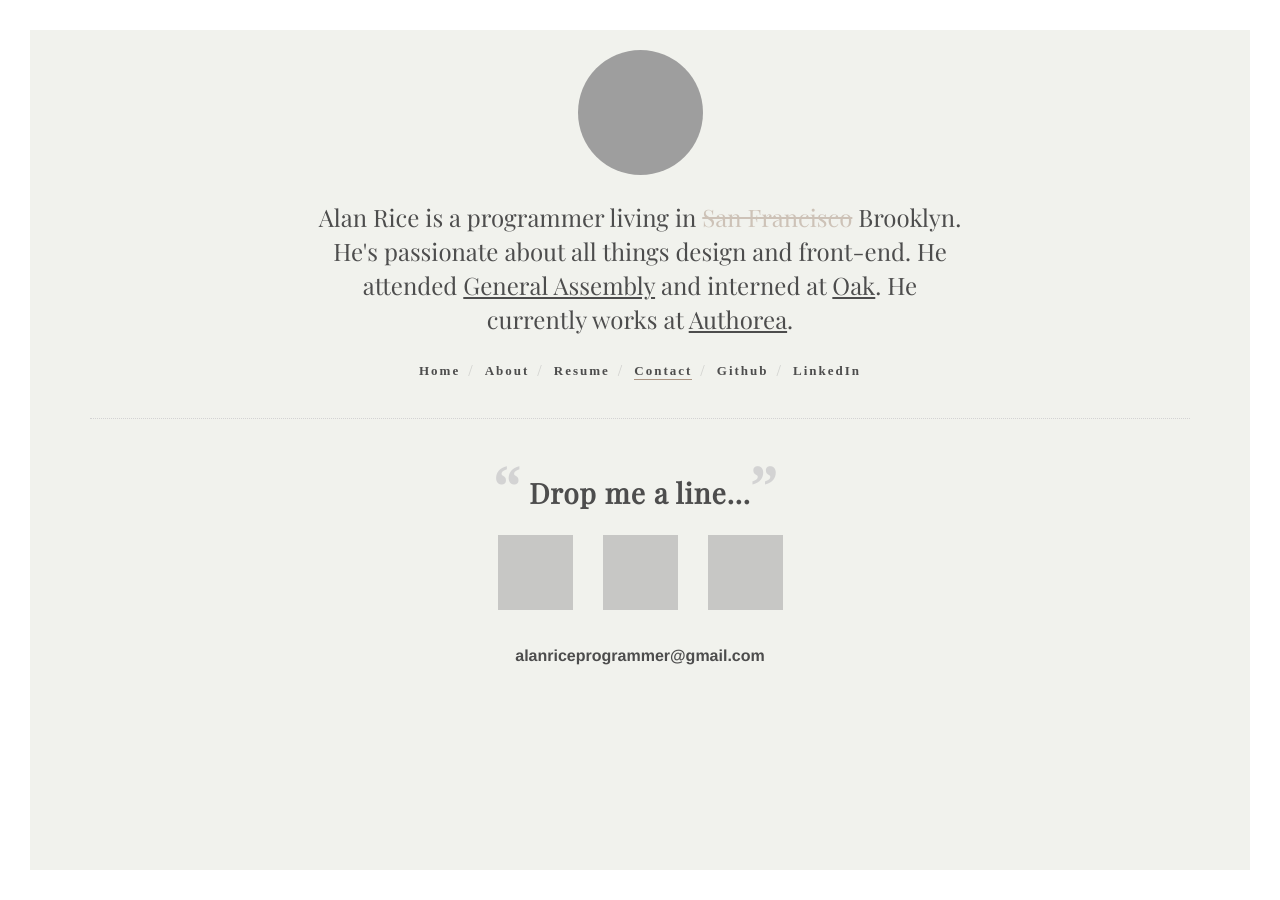
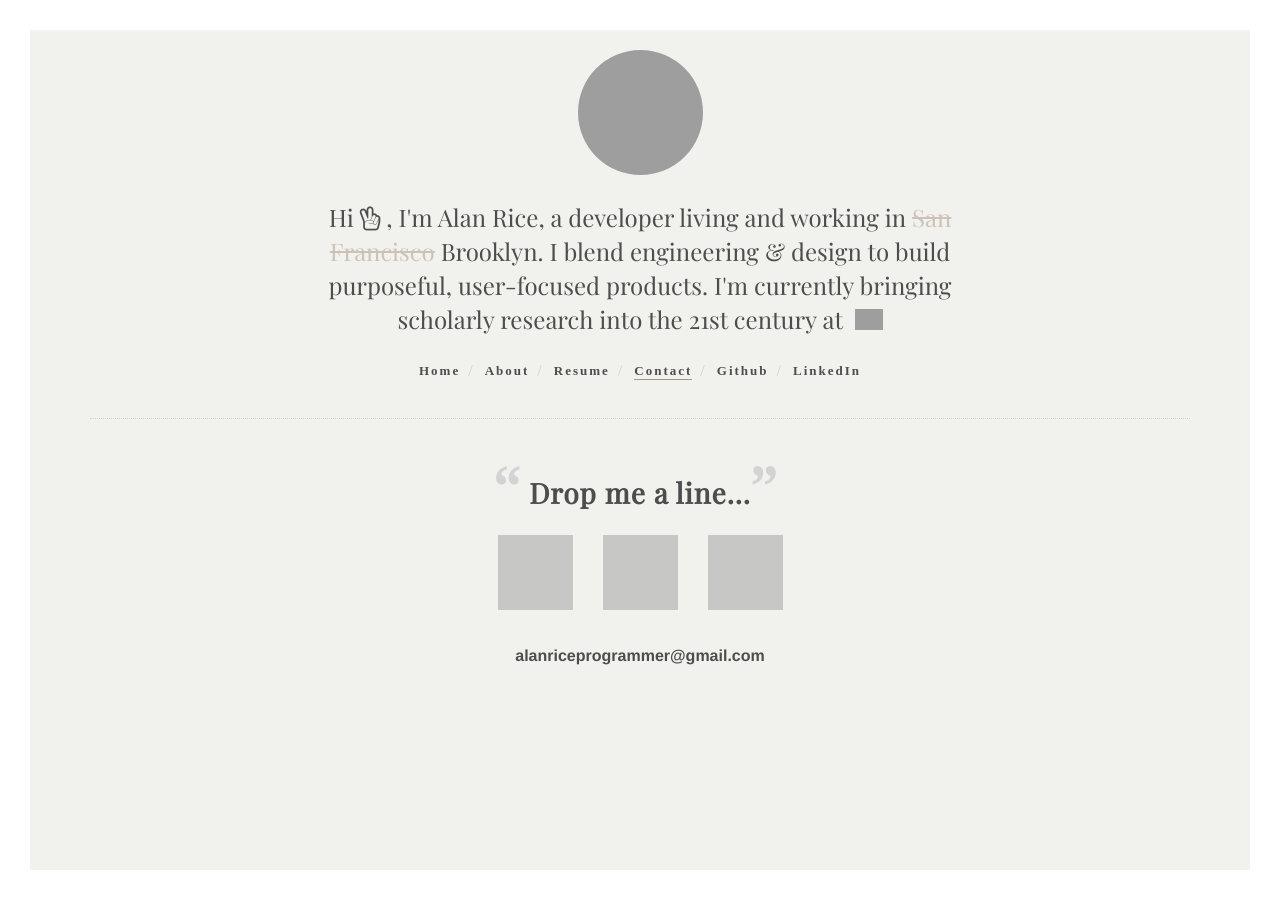
Before and after one commit to vaprdev/AlanRice.me, a Jekyll site: the page built from contact.markdown, in a window 1280 px wide. Built offline with Jekyll 4.4.1, drawn with Linux system fonts in a browser that asks for light colours; grey boxes are pictures that could not be loaded.

Commit message:
cleanup and refactor header

```diff
--- a/_includes/header.html
+++ b/_includes/header.html
@@ -3,9 +3,8 @@
     <a class="carl_wrap" href="http://carlburton.tumblr.com" target="_blank"></a>
   </div>
   <div class="site_header__text">
-        Alan Rice is a programmer living in <span class="line-through">San Francisco</span> Brooklyn.
-        He's passionate about all things design and front-end.
-        He attended <a class="header_ref" href="https://generalassemb.ly/new-york-city" target="_blank">General Assembly</a> and interned at <a class="header_ref" target="_blank" href="http://oak.is">Oak</a>. He currently works at <a class="header_ref" target="_blank" href="https://authorea.com">Authorea</a>.
+    Hi <i class="fa fa-hand-peace-o" aria-hidden="true"></i> , I'm Alan Rice, a developer living and working in <span class="line-through">San Francisco</span> Brooklyn.
+    I blend engineering & design to build purposeful, user-focused products. I'm currently bringing scholarly research into the 21st century at &nbsp;<a href="https://authorea.com" target="_blank"><img class="authorea" src="/assets/images/Authorea.svg"/></a>
   </div>
   <ul class="site_header__list">
 
--- a/_layouts/layout.html
+++ b/_layouts/layout.html
@@ -4,6 +4,7 @@
     <!-- fonts -->
     <link href='https://fonts.googleapis.com/css?family=Playfair+Display' rel='stylesheet' type='text/css'>
     <link href='https://fonts.googleapis.com/css?family=Arimo:400,700' rel='stylesheet' type='text/css'>
+    <link href='https://maxcdn.bootstrapcdn.com/font-awesome/4.7.0/css/font-awesome.min.css' rel='stylesheet' type='text/css'>
     <!-- meta tags -->
 
 
--- /dev/null
+++ b/_sass/_main.scss
@@ -0,0 +1,8 @@
+$play-fair: Playfair Display, serif;
+$arimo:'Arimo', sans-serif;
+
+.authorea {
+  height: 22px;
+    padding-top: 1px;
+    margin-bottom: -1px;
+}
--- a/css/main.scss
+++ b/css/main.scss
@@ -6,7 +6,8 @@
 @import "_header",
         "_contact_bar",
         "_fonts",
-        "_mixins";
+        "_mixins",
+        "_main";
 
 //-- elements --//
 html {
```
Also changed, not shown: project_pages/resume.markdown (added, +18 -0 lines).
